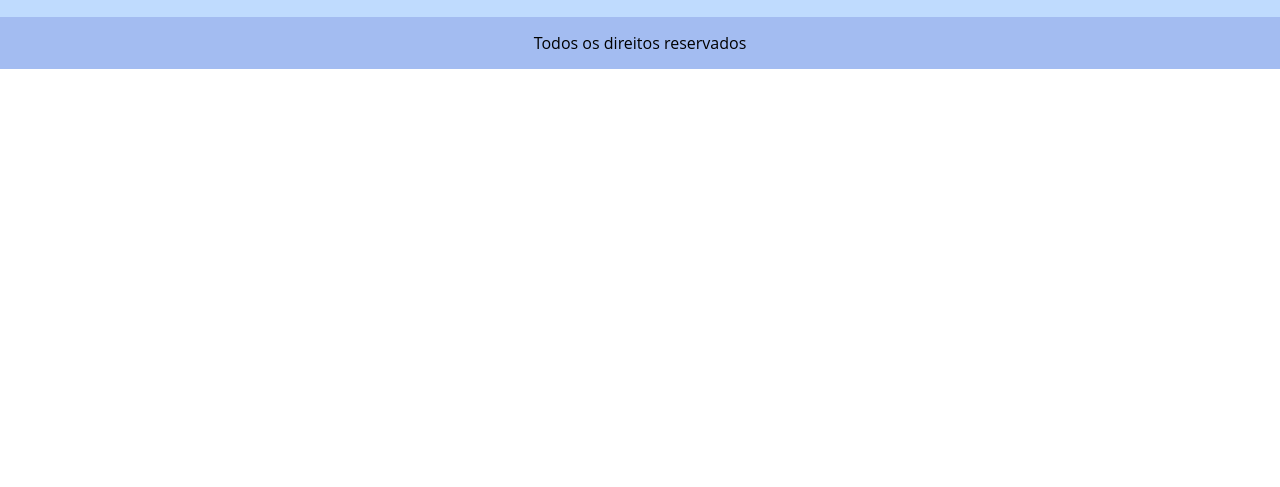
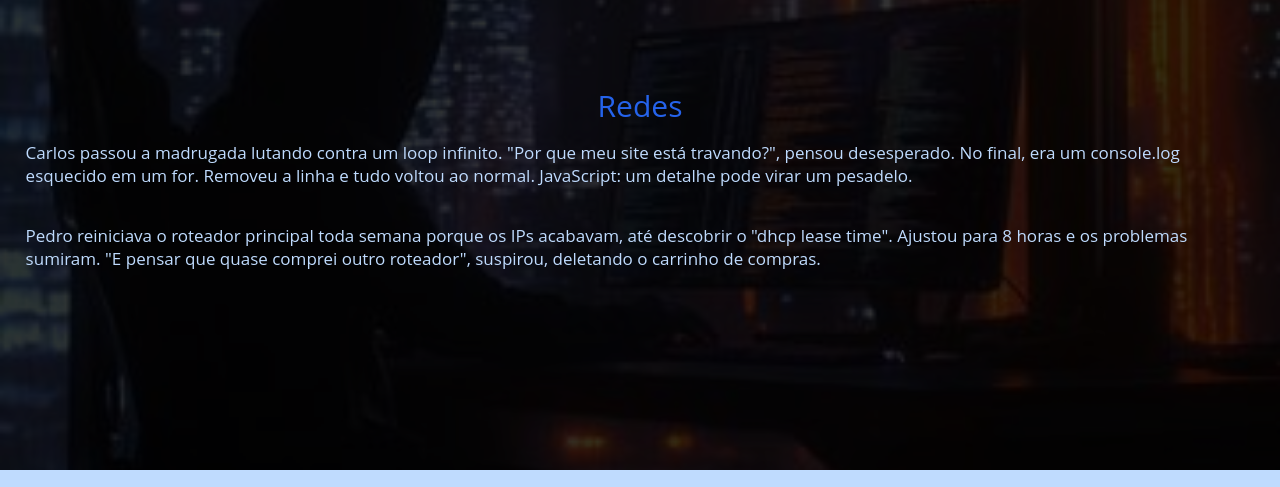
Before and after one commit to andreastoullondev/WebDesign, a plain HTML site: page sobre.html in a window 1280 px wide. Shown: the part 163-650 px from the top of the page. Drawn offline with Linux system fonts and the light colour scheme.

Commit message:
tema principal da pagina sobre

```diff
--- a/sobre.html
+++ b/sobre.html
@@ -44,6 +44,24 @@
         </div>
     </header>
 
+     <section class="main-bg">
+        <div class="overlay"></div>
+        <div class="container">
+        <h2>Redes</h2>
+        <p>
+            Carlos passou a madrugada lutando contra um loop infinito.
+            "Por que meu site está travando?", pensou desesperado.
+            No final, era um console.log esquecido em um for.
+            Removeu a linha e tudo voltou ao normal.
+            JavaScript: um detalhe pode virar um pesadelo.
+        </p>
+        <br/>
+         <p>
+            Pedro reiniciava o roteador principal toda semana porque os IPs acabavam, até descobrir o "dhcp lease time". Ajustou para 8 horas e os problemas sumiram. "E pensar que quase comprei outro roteador", suspirou, deletando o carrinho de compras.
+        </p>
+        </div>
+    </section>
+
     <footer class="footer1">
         <div class="container">
             <div class="w33">
```
